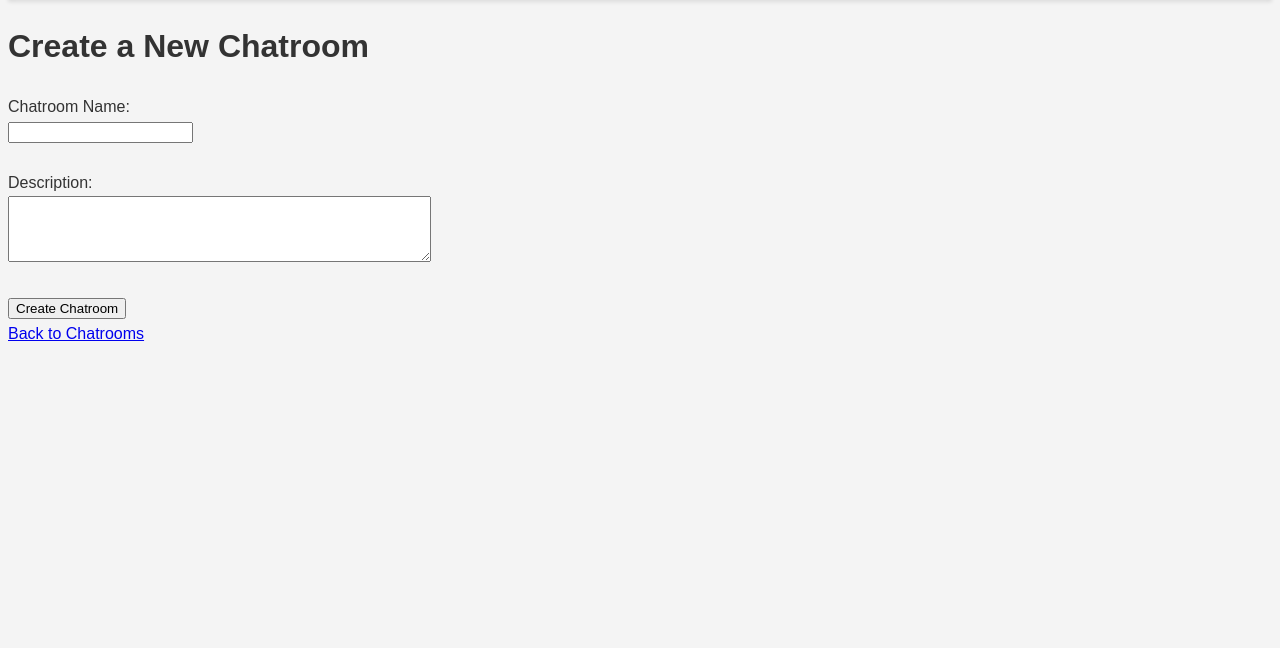
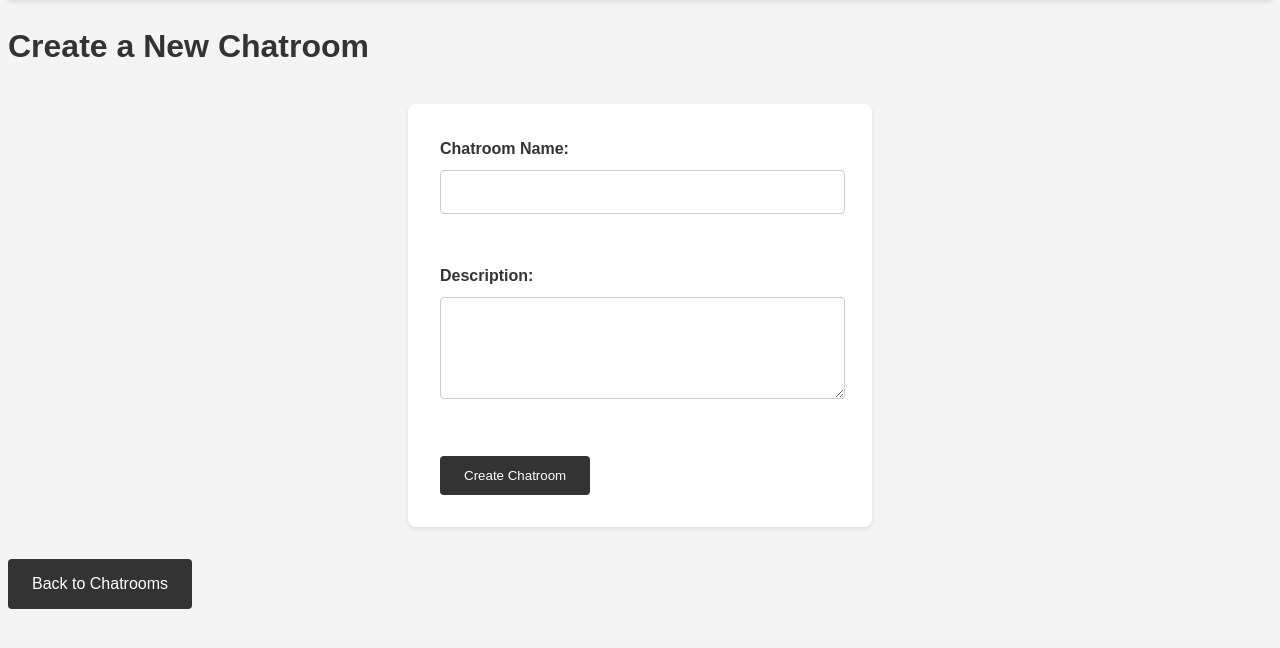
Before and after one commit to twisha-shah99/microservice-chat-app, a Flask app: page /create_chatroom in a window 1280 px wide. Shown: the part 82-730 px from the top of the page. Run offline with Flask 3, Linux system fonts and the light colour scheme; the visitor is signed in with stand-in values (Sample User, id 1).

Commit message:
updated the create chatrooms page, but now I am unable to join chatrooms

```diff
--- a/static/styles.css
+++ b/static/styles.css
@@ -37,7 +37,7 @@ body {
     box-shadow: 0 2px 4px rgba(0, 0, 0, 0.1);
 }
 
-.login-form {
+.basic-form {
     max-width: 400px;
     margin: 2rem auto;
     padding: 2rem;
--- a/templates/create_chatroom.html
+++ b/templates/create_chatroom.html
@@ -2,14 +2,18 @@
 
 {% block content %}
 <h1>Create a New Chatroom</h1>
-<form method="post">
-    <label for="chatroom_name">Chatroom Name:</label><br>
-    <input type="text" id="chatroom_name" name="chatroom_name" required><br><br>
+<form method="post" class="basic-form">
+    <div class="form-group">
+        <label for="chatroom_name">Chatroom Name:</label>
+        <input type="text" id="chatroom_name" class="form-input" name="chatroom_name" required><br><br>
+    </div>
+    <div class="form-group">
+        <label for="description">Description:</label>
+        <textarea id="description" name="description" rows="4" cols="50" class="form-input"></textarea><br><br>
 
-    <label for="description">Description:</label><br>
-    <textarea id="description" name="description" rows="4" cols="50"></textarea><br><br>
+    </div>
 
-    <button type="submit">Create Chatroom</button>
+    <button type="submit" class="button">Create Chatroom</button>
 </form>
-<a href="{{ url_for('chatrooms') }}">Back to Chatrooms</a>
+<a href="{{ url_for('chatrooms') }}" class="button">Back to Chatrooms</a>
 {% endblock %}
--- a/templates/login.html
+++ b/templates/login.html
@@ -1,7 +1,7 @@
 {% extends "base.html" %}
 {% block content %}
 <h1>Chatroom Login</h1>
-<form method="post" class="login-form">
+<form method="post" class="basic-form">
   <div class="form-group">
   <label for="username">Username: </label>
   <input type="text" name="username" class="form-input">
```
Also changed, not shown: instance/database.db.
